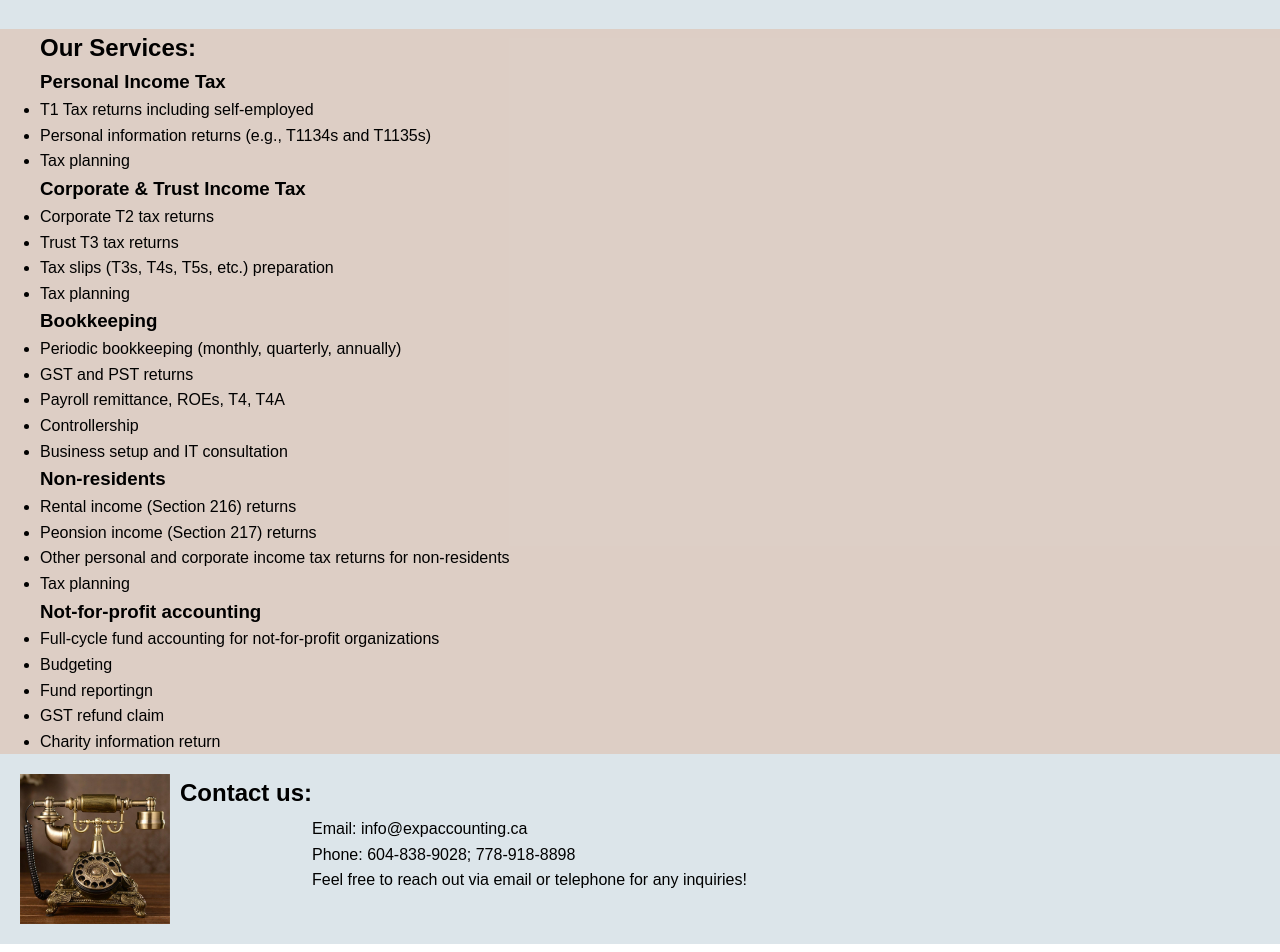
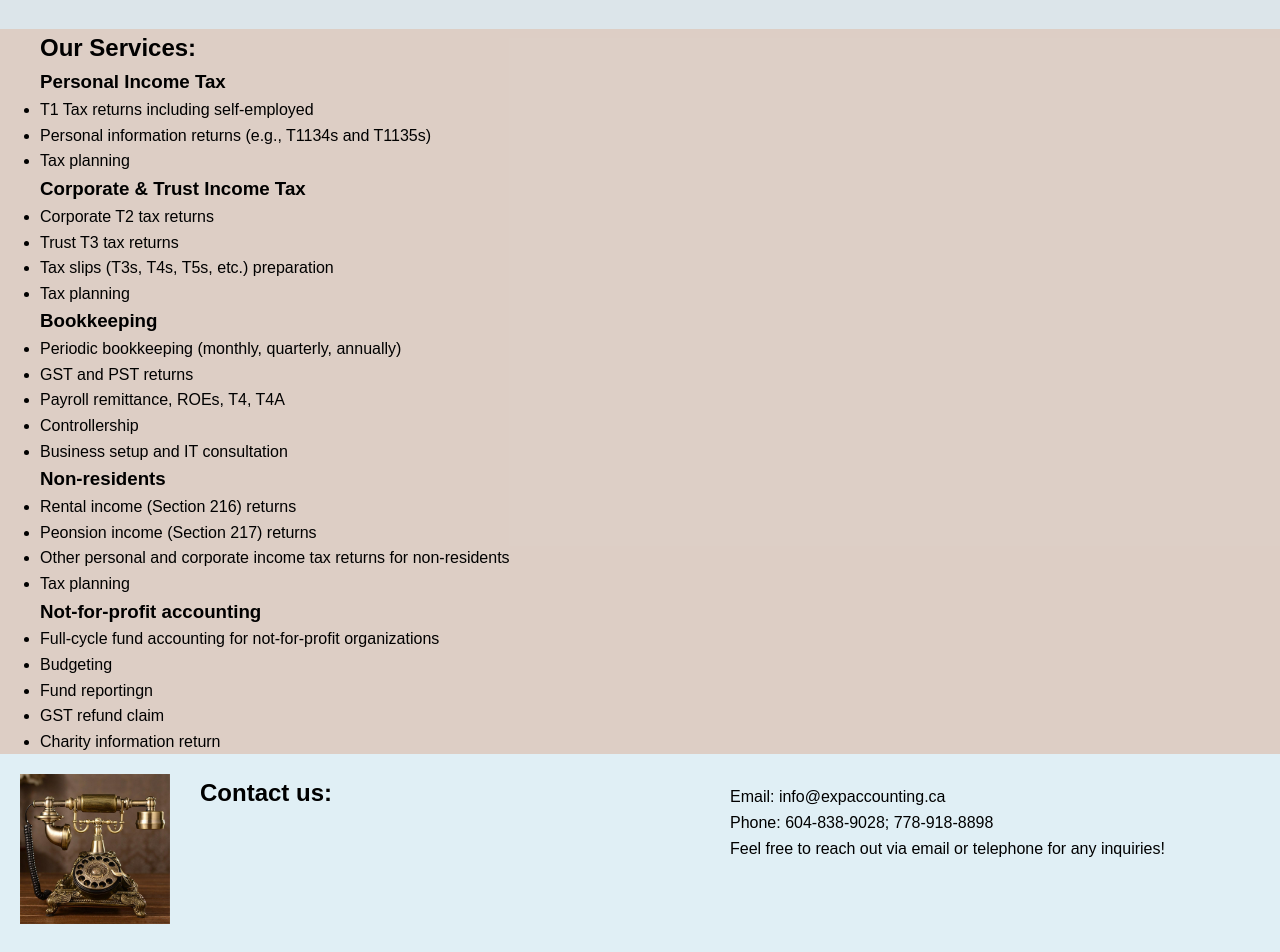
Before and after one commit to Martin60486/EXP, a Jekyll site: the page built from index.md, in a window 1280 px wide. Shown: the part 725-1677 px from the top of the page. Built offline with Jekyll 4.4.1, drawn with Linux system fonts in a browser that asks for light colours.

Commit message:
continur

```diff
--- a/assets/css/styles.css
+++ b/assets/css/styles.css
@@ -192,7 +192,7 @@ body {
     }
 
      /* Contact Section */
-    .contact {
+     .contact {
         flex-direction: column; /* Stack header and info vertically */
         padding: 20px;
         text-align: center; /* Optional: center-aligns text on mobile */
@@ -203,6 +203,7 @@ body {
         justify-content: center; /* Center-align the image and heading on mobile */
         margin-bottom: 10px; /* Space between header and contact info */
     }
+
     .contact-image {
         width: 40%; /* Adjust percentage as needed for mobile */
         margin-right: 10px; /* Space between image and heading on mobile */
@@ -216,6 +217,71 @@ body {
         margin-top: 10px;
         text-align: left; /* Optional: aligns text to the left */
     }
+}
 
+/* Default styling for desktop (side-by-side) */
+.contact {
+    display: flex;
+    align-items: flex-start; /* Aligns items at the top */
+    background-color: #e0eff5;
+    color: black;
+    padding: 20px;
+    text-align: left;
+}
 
+.contact-image-wrapper {
+    margin-right: 20px; /* Space between image and heading */
 }
+
+.contact-image {
+    width: 150px;
+    height: auto;
+}
+
+.contact-heading, .contact-details {
+    flex: 1; /* Ensures the heading and details section take up remaining space */
+}
+
+.contact-heading h2 {
+    margin: 0;
+}
+
+.contact-details p {
+    margin-top: 10px; /* Space between heading and paragraph */
+}
+
+/* Mobile-specific styling */
+@media (max-width: 767px) {
+    .contact {
+        flex-direction: column; /* Stack everything vertically */
+        align-items: center; /* Center-aligns the items */
+        text-align: center;
+    }
+
+    .contact-image-wrapper {
+        display: flex;
+        justify-content: center;
+        width: 100%;
+        margin-bottom: 10px; /* Space between image and heading on mobile */
+    }
+
+    .contact-heading {
+        display: flex;
+        align-items: center;
+        margin-bottom: 10px;
+    }
+
+    .contact-image {
+        width: 40%; /* Adjust size for mobile */
+        margin-right: 10px; /* Space between image and heading on mobile */
+    }
+
+    .contact-details {
+        width: 100%;
+        text-align: left;
+    }
+
+    .contact-details p {
+        margin-top: 10px; /* Space between heading and paragraph on mobile */
+    }
+}
--- a/index.md
+++ b/index.md
@@ -59,11 +59,13 @@ title: Home
 
 <!-- Contact Section -->
 <section class="contact">
-    <div class="contact-header">
+    <div class="contact-image-wrapper">
         <img src="{{ '/assets/images/telephone.jpg' | relative_url }}" alt="Vintage Telephone" class="contact-image">
+    </div>
+    <div class="contact-heading">
         <h2>Contact us:</h2>
     </div>
-    <div class="contact-info">
+    <div class="contact-details">
         <p>Email: info@expaccounting.ca<br>
            Phone: 604-838-9028; 778-918-8898<br>
            Feel free to reach out via email or telephone for any inquiries!</p>
```
